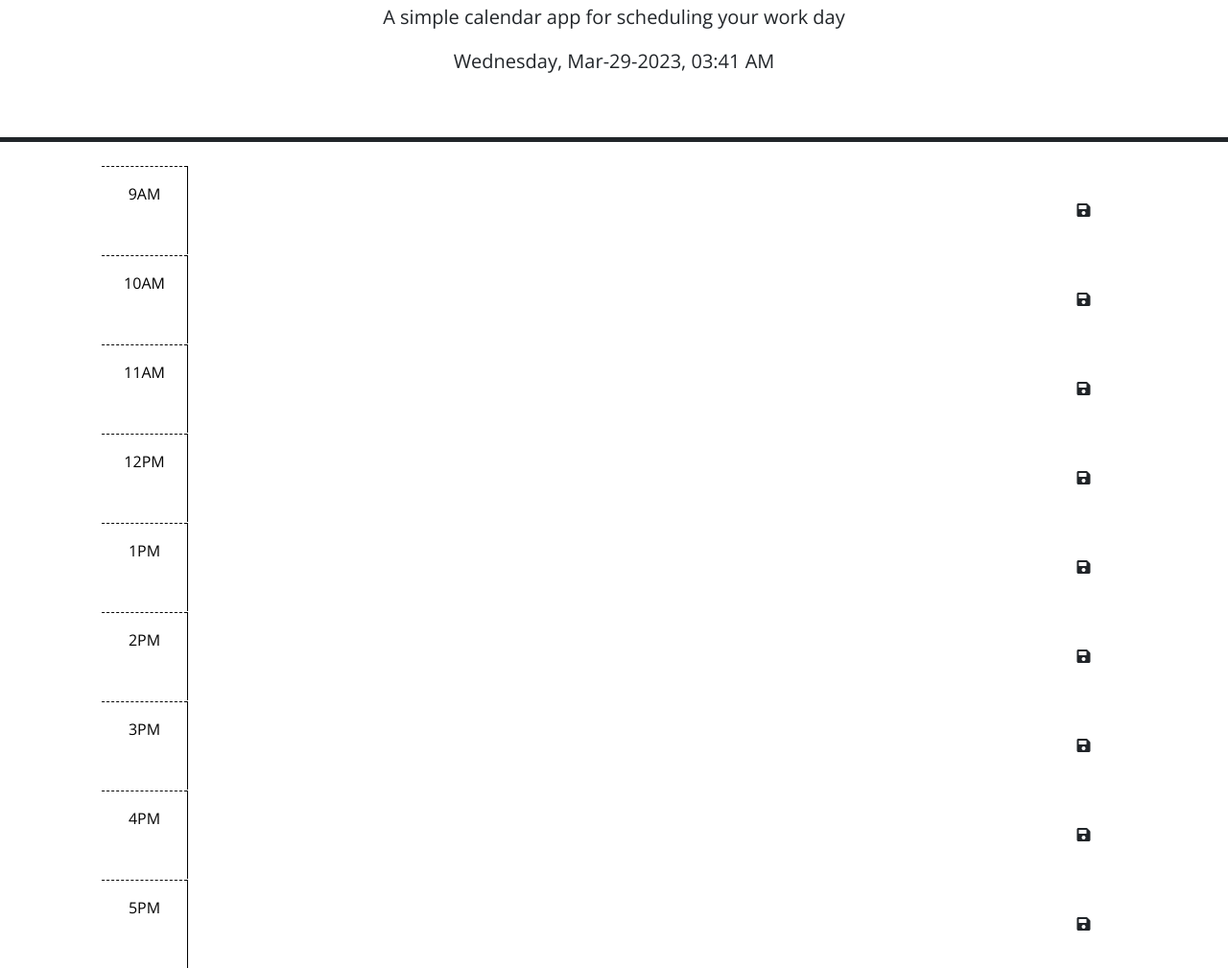
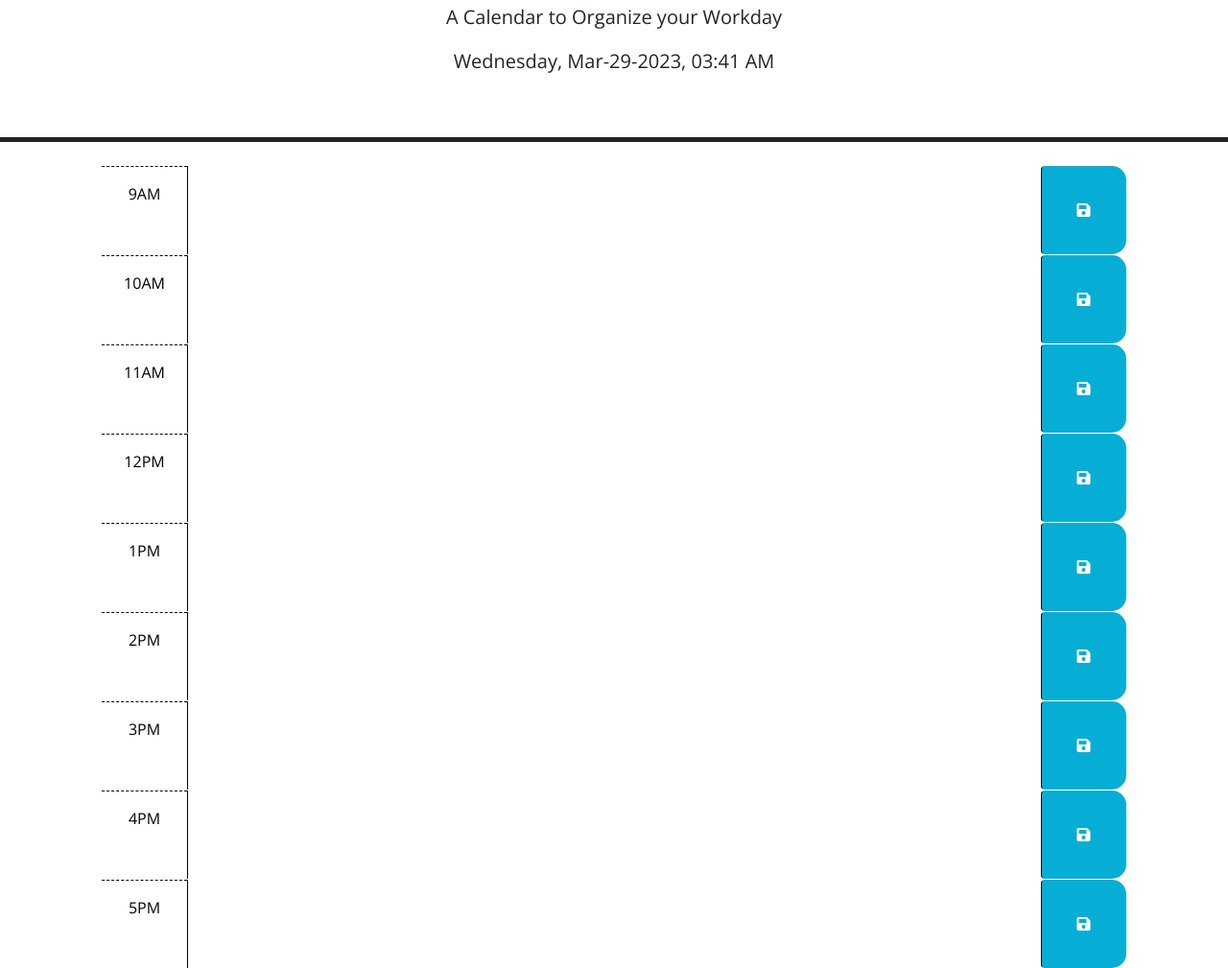
Before and after one commit to DNasson/Work-Day-Scheduler, a plain HTML site: page index.html in a window 1280 px wide. Shown: the part 130-1139 px from the top of the page at 96% size. Drawn offline with nearby package versions, Linux system fonts and the light colour scheme.

Commit message:
"add color back to save icon"

```diff
--- a/assets/script.js
+++ b/assets/script.js
@@ -13,7 +13,7 @@ $(function () {
     // time-block containing the button that was clicked? How might the id be
     // useful when saving the description in local storage?
       // for (var i = 0; i < hours.length; i++)
-      //     var hourBtn = $('<button>');
+      //     var saveBtn = $('<button>');
       //     hourBtn.addClass('hour-button btn btn-info');
       //     hourBtn.attr('data-letter', hours[i]);
       //     hourBtn.text(hours[i]);
--- a/assets/style.css
+++ b/assets/style.css
@@ -45,7 +45,7 @@ body {
     color: white;
   }
 
-  .saveBtn {
+  #save {
     border-left: 1px solid black;
     border-top-right-radius: 15px;
     border-bottom-right-radius: 15px;
--- a/index.html
+++ b/index.html
@@ -25,7 +25,7 @@
   <body>
     <header class="p-5 mb-4 border-5 border-bottom border-dark text-center">
       <h1 class="display-3">Work Day Scheduler</h1>
-      <p class="lead">A simple calendar app for scheduling your work day</p>
+      <p class="lead">A Calendar to Organize your Workday</p>
       <p id="currentDay" class="lead"></p>
     </header>
     <div id="hoursDay" class="container-lg px-5">
@@ -33,7 +33,7 @@
       <div id="hour-9" class="row time-block">
         <div class="col-2 col-md-1 hour text-center py-3">9AM</div>
         <textarea class="col-8 col-md-10 description9"rows="3"> </textarea>
-        <button class="btn saveBtn9 col-2 col-md-1" aria-label="save">
+        <button id= "save" class="btn saveBtn9 col-2 col-md-1" aria-label="save">
           <i class="fas fa-save" aria-hidden="true"></i>
         </button>
       </div>
@@ -41,7 +41,7 @@
       <div id="hour-10" class="row time-block">
         <div class="col-2 col-md-1 hour text-center py-3">10AM</div>
         <textarea class="col-8 col-md-10 description10" rows="3"> </textarea>
-        <button class="btn saveBtn10 col-2 col-md-1" aria-label="save">
+        <button id= "save" class="btn saveBtn10 col-2 col-md-1" aria-label="save">
           <i class="fas fa-save" aria-hidden="true"></i>
         </button>
       </div>
@@ -49,7 +49,7 @@
       <div id="hour-11" class="row time-block">
         <div class="col-2 col-md-1 hour text-center py-3">11AM</div>
         <textarea class="col-8 col-md-10 description11" rows="3"> </textarea>
-        <button class="btn saveBtn11 col-2 col-md-1" aria-label="save">
+        <button id= "save" class="btn saveBtn11 col-2 col-md-1" aria-label="save">
           <i class="fas fa-save" aria-hidden="true"></i>
         </button>
       </div>
@@ -57,7 +57,7 @@
       <div id="hour-12" class="row time-block">
         <div class="col-2 col-md-1 hour text-center py-3">12PM</div>
         <textarea class="col-8 col-md-10 description12" rows="3"> </textarea>
-        <button class="btn saveBtn12 col-2 col-md-1" aria-label="save">
+        <button id= "save" class="btn saveBtn12 col-2 col-md-1" aria-label="save">
           <i class="fas fa-save" aria-hidden="true"></i>
         </button>
       </div>
@@ -65,7 +65,7 @@
       <div id="hour-1" class="row time-block">
         <div class="col-2 col-md-1 hour text-center py-3">1PM</div>
         <textarea class="col-8 col-md-10 description1" rows="3"> </textarea>
-        <button class="btn saveBtn1 col-2 col-md-1" aria-label="save">
+        <button id= "save" class="btn saveBtn1 col-2 col-md-1" aria-label="save">
           <i class="fas fa-save" aria-hidden="true"></i>
         </button>
       </div>
@@ -73,7 +73,7 @@
       <div id="hour-2" class="row time-block">
         <div class="col-2 col-md-1 hour text-center py-3">2PM</div>
         <textarea class="col-8 col-md-10 description2" rows="3"> </textarea>
-        <button class="btn saveBtn2 col-2 col-md-1" aria-label="save">
+        <button id= "save" class="btn saveBtn2 col-2 col-md-1" aria-label="save">
           <i class="fas fa-save" aria-hidden="true"></i>
         </button>
       </div>
@@ -81,7 +81,7 @@
       <div id="hour-3" class="row time-block">
         <div class="col-2 col-md-1 hour text-center py-3">3PM</div>
         <textarea class="col-8 col-md-10 description3" rows="3"> </textarea>
-        <button class="btn saveBtn3 col-2 col-md-1" aria-label="save">
+        <button  id= "save" class="btn saveBtn3 col-2 col-md-1" aria-label="save">
           <i class="fas fa-save" aria-hidden="true"></i>
         </button>
       </div>
@@ -89,7 +89,7 @@
       <div id="hour-4" class="row time-block">
         <div class="col-2 col-md-1 hour text-center py-3">4PM</div>
         <textarea class="col-8 col-md-10 description4" rows="3"> </textarea>
-        <button class="btn saveBtn4 col-2 col-md-1" aria-label="save">
+        <button id= "save" class="btn saveBtn4 col-2 col-md-1" aria-label="save">
           <i class="fas fa-save" aria-hidden="true"></i>
         </button>
       </div>
@@ -97,7 +97,7 @@
       <div id="hour-5" class="row time-block">
         <div class="col-2 col-md-1 hour text-center py-3">5PM</div>
         <textarea class="col-8 col-md-10 description5" rows="3"> </textarea>
-        <button class="btn saveBtn5 col-2 col-md-1" aria-label="save">
+        <button id= "save" class="btn saveBtn5 col-2 col-md-1" aria-label="save">
           <i class="fas fa-save" aria-hidden="true"></i>
         </button>
       </div>
```
